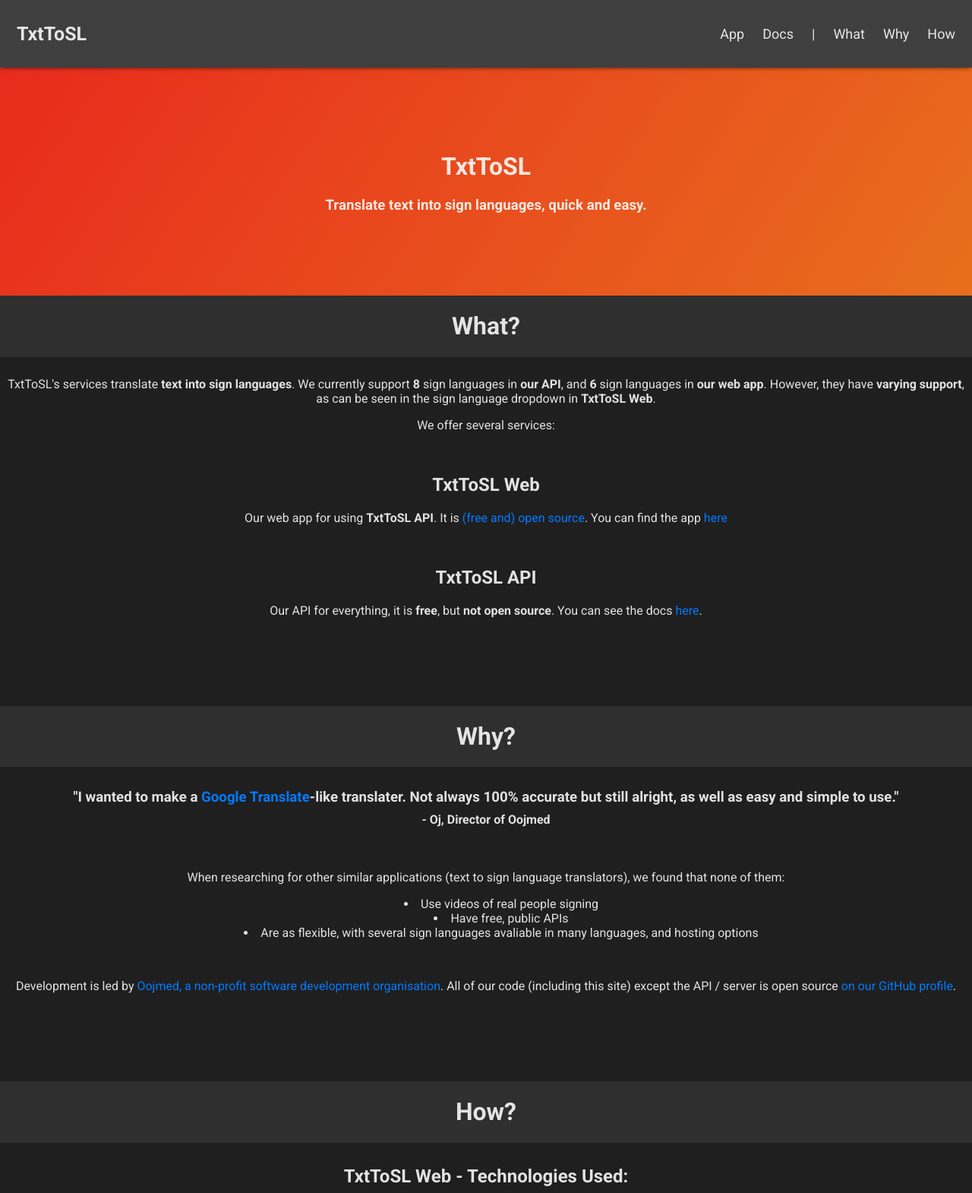
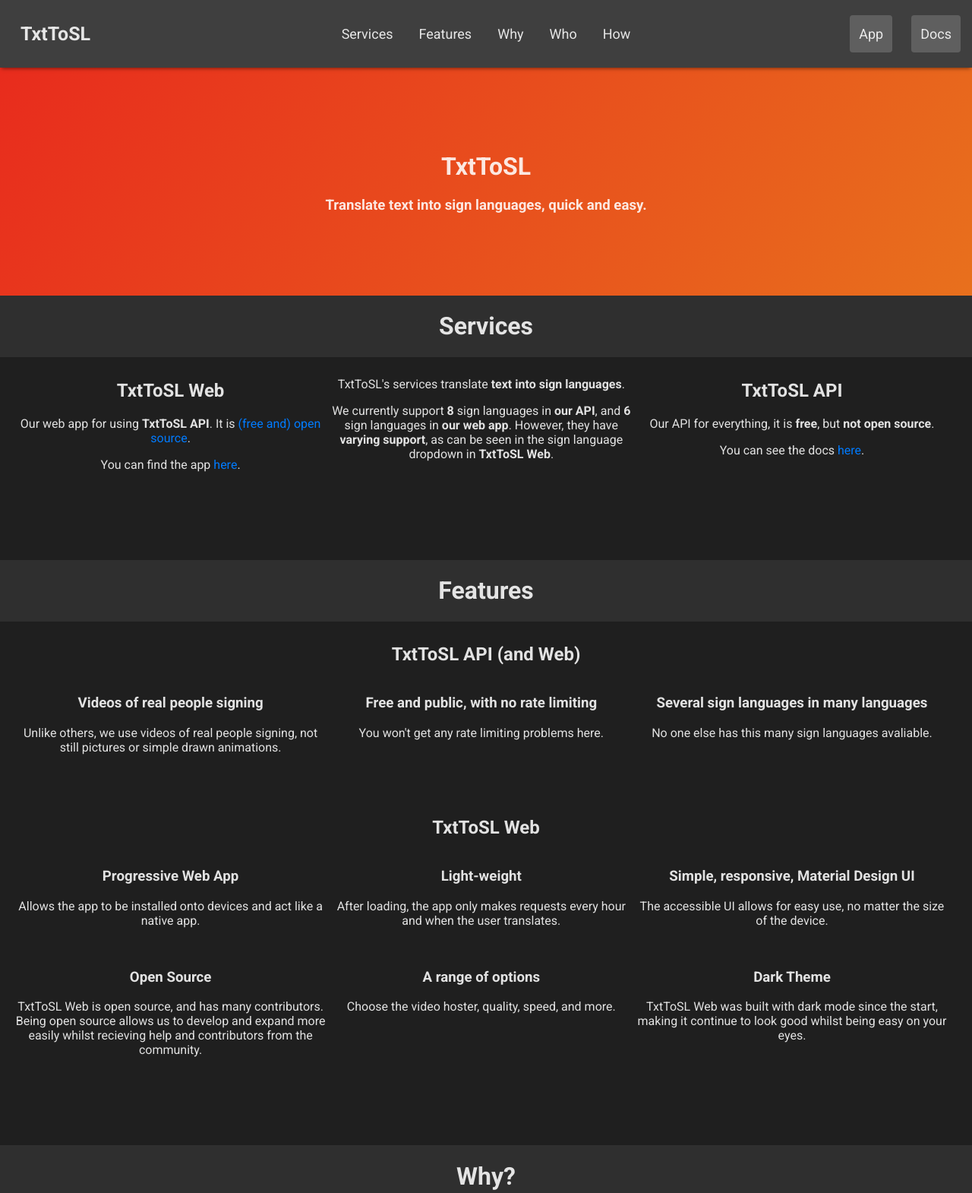
Before and after one commit to oojmed/TxtToSL-Marketing, a plain HTML site: page index.html in a window 1280 px wide. Shown: the top 1570 px of the page at 76% size. Drawn offline with Linux system fonts and the light colour scheme.

Commit message:
Practically remake most of the site

```diff
--- a/code.js
+++ b/code.js
@@ -1,7 +1,34 @@
+var navElements = undefined;
+var sectionElements = undefined;
+
+function getNavElements() {
+  var idRegex = /^nav-/;
+  var out = [];
+
+  var allElements = document.getElementsByTagName('a');
+  for (var i = 0; i < allElements.length; i++) {
+    if (idRegex.test(allElements[i].id)) {
+      out.push(allElements[i]);
+    }
+  }
+
+  return out;
+}
+
+function getSectionElements() {
+  var out = [];
+
+  for (var i = 0; i < navElements.length; i++) {
+    out.push(document.getElementById(navElements[i].id.replace('nav-', '')));
+  }
+
+  return out;
+}
+
 function navActive(element) {
-  document.getElementById('nav-what').className = '';
-  document.getElementById('nav-why').className = '';
-  document.getElementById('nav-how').className = '';
+  for (var i = 0; i < navElements.length; i++) {
+    navElements[i].className = '';
+  }
 
   if (element) {
     element.className = 'active';
@@ -9,18 +36,26 @@ function navActive(element) {
 }
 
 function load() {
+  navElements = getNavElements();
+  sectionElements = getSectionElements();
+
   document.body.onscroll = function (e) {
-    if (this.scrollY > 800) {
-      if (this.scrollY > 1250) {
-        navActive(document.getElementById('nav-how'));
+    for (var i = 0; i < sectionElements.length; i++) {
+      var offset = 150;
+
+      var currentLimit = sectionElements[i].offsetTop - offset;
+      var nextLimit = sectionElements[i + 1] ? sectionElements[i + 1].offsetTop - offset : 9999;
+
+      if (window.scrollY > currentLimit && window.scrollY < nextLimit) {
+        navActive(navElements[i]);
+
+        break;
       } else {
-        navActive(document.getElementById('nav-why'));
-      }
-    } else {
-      if (this.scrollY > 250) {
-        navActive(document.getElementById('nav-what'));
-      } else {
-        navActive(undefined);
+        if (window.scrollY < currentLimit) {
+          navActive(undefined);
+
+          break;
+        }
       }
     }
   };
--- a/index.html
+++ b/index.html
@@ -26,43 +26,107 @@
   <div class="header">
     <div class="headerContent">
       <a href="#start" class="logo">TxtToSL</a>
+      <div class="header-center">
+        <a id="nav-services" href="#services">Services</a>
+        <a id="nav-features" href="#features">Features</a>
+        <a id="nav-why" href="#why">Why</a>
+        <a id="nav-who" href="#who">Who</a>
+        <a id="nav-how" href="#how">How</a>
+      </div>
       <div class="header-right">
-        <a href="https://app.txttosl.com">App</a>
+        <a style="margin-right: 20px;" href="https://app.txttosl.com">App</a>
         <a href="https://docs.txttosl.com">Docs</a>
-        <a style="pointer-events: none;"> | </a>
-        <a onclick="navActive(this);" id="nav-what" href="#what">What</a>
-        <a onclick="navActive(this);" id="nav-why" href="#why">Why</a>
-        <a onclick="navActive(this);" id="nav-how" href="#how">How</a>
       </div>
     </div>
   </div>
 
-  <div class="start">
+  <div id="start" class="start">
     <div class="startText">
       <h1>TxtToSL</h1>
       <h3>Translate text into sign languages, quick and easy.</h3>
     </div>
   </div>
 
-  <div id="what">
+  <div id="services">
     <div class="sectionHeader">
-      <h1>What?</h1>
+      <h1>Services</h1>
     </div>
 
-    <div class="sectionContent">
-      <p>TxtToSL's services translate <b>text into sign languages</b>. We currently support <b>8</b> sign languages in <b>our API</b>, and <b>6</b> sign languages in <b>our web app</b>. However, they have <b>varying support</b>, as can be seen in the sign language dropdown in <b>TxtToSL Web</b>.</p>
+    <div class="sectionContentNW">
+      <div class="column">
+        <h2>TxtToSL Web</h2>
+        <p>Our web app for using <b>TxtToSL API</b>. It is <a href="https://github.com/oojmed/TxtToSL-Web/">(free and) open source</a>.</p>
+        <p>You can find the app <a href="https://app.txttosl.com">here</a>.</p>
+      </div>
 
-      <p>We offer several services:</p>
+      <div class="column">
+        <p>TxtToSL's services translate <b>text into sign languages</b>.</p>
 
-      <br />
+        <p>We currently support <b>8</b> sign languages in <b>our API</b>, and <b>6</b> sign languages in <b>our web app</b>. However, they have <b>varying support</b>, as can be seen in the sign language dropdown in <b>TxtToSL Web</b>.</p>
+      </div>
 
-      <h2>TxtToSL Web</h2>
-      <p>Our web app for using <b>TxtToSL API</b>. It is <a href="https://github.com/oojmed/TxtToSL-Web/">(free and) open source</a>. You can find the app <a href="https://app.txttosl.com">here</a></a></p>
+      <div class="column">
+        <h2>TxtToSL API</h2>
+        <p>Our API for everything, it is <b>free</b>, but <b>not open source</b>.</p>
+        <p>You can see the docs <a href="https://docs.txttosl.com">here</a>.</p>
+      </div>
+    </div>
+  </div>
+
+  <div id="features">
+    <div class="sectionHeader">
+      <h1>Features</h1>
+    </div>
+
+    <div class="sectionContentNW">
+      <h2>TxtToSL API (and Web)</h2>
+
+      <div class="column">
+        <h3><b>Videos</b> of <b>real people</b> signing</h3>
+        <p>Unlike others, we use videos of real people signing, not still pictures or simple drawn animations.</p>
+      </div>
+
+      <div class="column">
+        <h3><b>Free</b> and <b>public</b>, with <b>no rate limiting</b></h3>
+        <p>You won't get any rate limiting problems here.</p>
+      </div>
+
+      <div class="column">
+        <h3><b>Several sign languages</b> in <b>many languages</b></h3>
+        <p>No one else has this many sign languages avaliable.</p>
+      </div>
+
+      <h2 style="margin-top: 200px;">TxtToSL Web</h2>
+
+      <div class="column">
+        <h3>Progressive Web App</h3>
+        <p>Allows the app to be installed onto devices and act like a native app.</p>
 
         <br/>
 
-      <h2>TxtToSL API</h2>
-      <p>Our API for everything, it is <b>free</b>, but <b>not open source</b>. You can see the docs <a href="https://docs.txttosl.com">here</a>.</p>
+        <h3>Open Source</h3>
+        <p>TxtToSL Web is open source, and has many contributors. Being open source allows us to develop and expand more easily whilst recieving help and contributors from the community.</p>
+      </div>
+
+      <div class="column">
+        <h3>Light-weight</h3>
+        <p>After loading, the app only makes requests every hour and when the user translates.</p>
+
+        <br/>
+
+        <h3>A range of options</h3>
+        <p>Choose the video hoster, quality, speed, and more.</p>
+      </div>
+
+      <div class="column">
+        <h3>Simple, responsive, Material Design UI</h3>
+        <p>The accessible UI allows for easy use, no matter the size of the device.</p>
+
+        <br/>
+
+        <h3>Dark Theme</h3>
+        <p>TxtToSL Web was built with dark mode since the start, making it continue to look good whilst being easy on your eyes.</p>
+      </div>
     </div>
   </div>
 
@@ -74,19 +138,16 @@
     <div class="sectionContent">
       <h3 style="margin-bottom: 0.5em;">"I wanted to make a <a href="https://translate.google.com/">Google Translate</a>-like translater. Not always 100% accurate but still alright, as well as easy and simple to use."</h3>
       <h4 style="margin-top: 0;">- Oj, Director of Oojmed</h4>
+    </div>
+  </div>
 
-      <br/>
+  <div id="who">
+    <div class="sectionHeader">
+      <h1>Who?</h1>
+    </div>
 
-      <p>When researching for other similar applications (text to sign language translators), we found that none of them:</p>
-      <ul>
-        <li>Use videos of real people signing</li>
-        <li>Have free, public APIs</li>
-        <li>Are as flexible, with several sign languages avaliable in many languages, and hosting options</li>
-      </ul>
-
-      <br />
-
-      <p>Development is led by <a href="https://oojmed.com">Oojmed, a non-profit software development organisation</a>. All of our code (including this site) except the API / server is open source <a href="https://github.com/oojmed">on our GitHub profile</a>.</p>
+    <div class="sectionContent">
+      <p>Development is led by <a href="https://oojmed.com">Oojmed, a non-profit software development organisation</a>. However, all of our code (including this site) except the API / server is open source <a href="https://github.com/oojmed">on our GitHub profile</a>.</p>
     </div>
   </div>
 
@@ -95,22 +156,36 @@
       <h1>How?</h1>
     </div>
 
-    <div class="sectionContent">
-      <h2>TxtToSL Web - Technologies Used:</h2>
+    <div class="sectionContentNW">
+      <div class="column">
+        <h2>TxtToSL Web</h2>
         <ul>
           <li>HTML</li>
           <li>CSS</li>
           <li>JS (+ JQuery)</li>
           <li><a href="https://material.io/develop/web/">Material Components Web</a></li>
         </ul>
+      </div>
 
-      <h2>TxtToSL API - Technologies Used:</h2>
+      <div class="column">
+        <h2>TxtToSL API</h2>
         <ul>
           <li>JS</li>
           <li><a href="https://nodejs.org">NodeJS</a></li>
           <li><a href="https://expressjs.com">ExpressJS</a></li>
           <li><a href="https://python.org">Python</a></li>
         </ul>
+      </div>
+
+      <div class="column">
+        <h2>TxtToSL (API) Docs</h2>
+        <ul>
+          <li>Jekyll</li>
+          <li>HTML</li>
+          <li>SCSS (/ CSS)</li>
+          <li>JS (+ JQuery)</li>
+        </ul>
+      </div>
     </div>
   </div>
 
--- a/styles.css
+++ b/styles.css
@@ -11,7 +11,8 @@ html, body {
 }
 
 ul {
-  list-style-position: inside;
+  display: inline-block;
+  text-align: left;
 }
 
 a {
@@ -32,11 +33,22 @@ a:hover {
 .sectionContent {
   padding: 10px;
   padding-bottom: 100px;
+
+  max-width: 600px;
+
+  margin: auto;
+}
+
+.sectionContentNW {
+  padding: 10px 20px;
+  padding-bottom: 100px;
 }
 
 .start,
-#what,
+#services,
+#features,
 #why,
+#who,
 #how,
 .footer {
   text-align: center;
@@ -113,7 +125,20 @@ a:hover {
   box-shadow: 0px 3px 5px -2px rgba(0, 0, 0, .5);
 }
 
+.header-center {
+  position: absolute;
+  left: 50%;
+  transform: translateX(-50%);
+}
+
+
+.header .header-right a {
+  background-color: #5f5f5f;
+}
+
 .header a {
+  margin: 0 5px;
+
   float: left;
   display: block;
 
@@ -146,12 +171,45 @@ a:hover {
   background-color: blue;
 }
 
-@media only screen and (max-width: 600px) {
+.column {
+  float: left;
+  width: 33%;
+}
+
+.sectionContent:after {
+  content: "";
+  display: table;
+  clear: both;
+}
+
+@media only screen and (max-width: 900px) {
   .header {
     justify-content: flex-start;
   }
 
   .header-right {
-    margin-top: 40px;
+    position: absolute;
+    left: 150px;
+    top: 20px;
+  }
+
+  .header-center {
+    margin-top: 60px;
+
+    position: relative;
+    left: 0;
+    transform: none;
+  }
+
+  .header .header-right a {
+    background-color: transparent;
+  }
+
+  .header .header-right a:hover {
+    background-color: #2f2f2f;
+  }
+
+  .column {
+    width: 100%;
   }
 }
```
Lines whose indentation alone changed are shown as unchanged.
